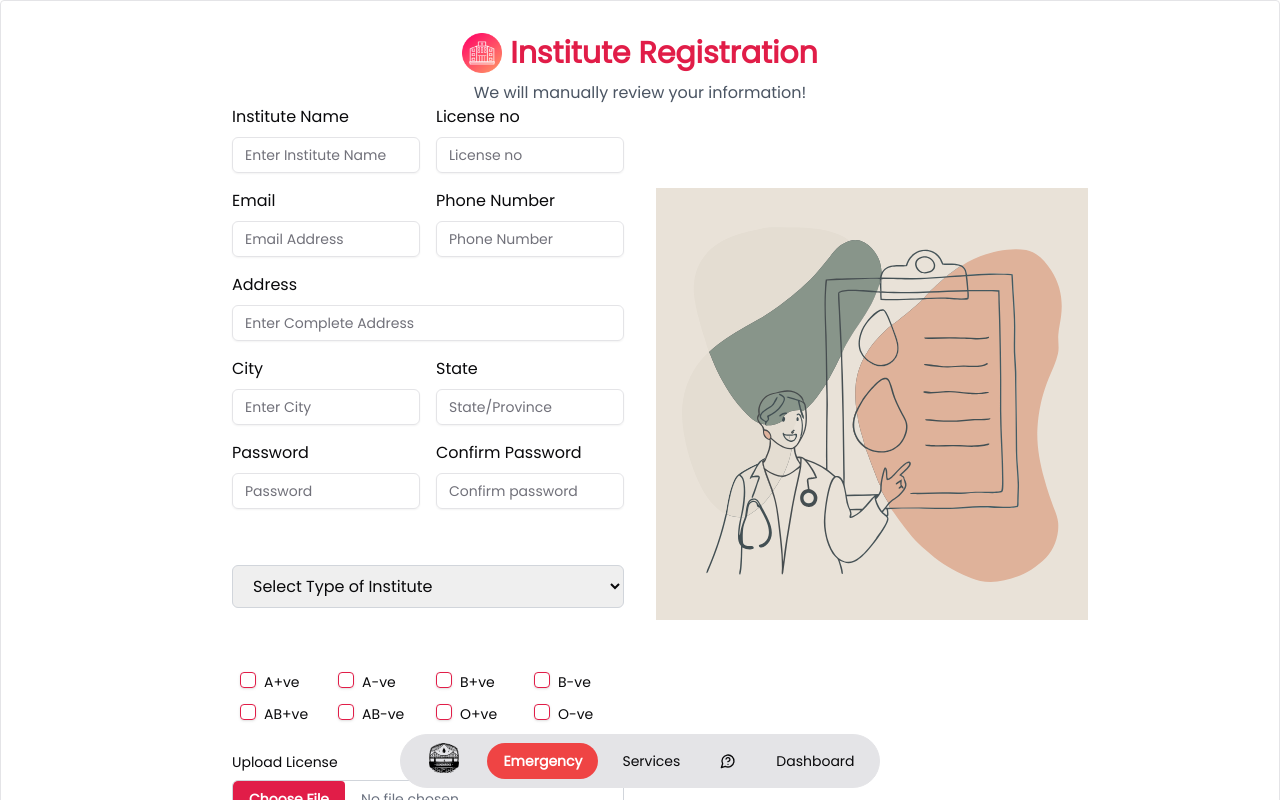
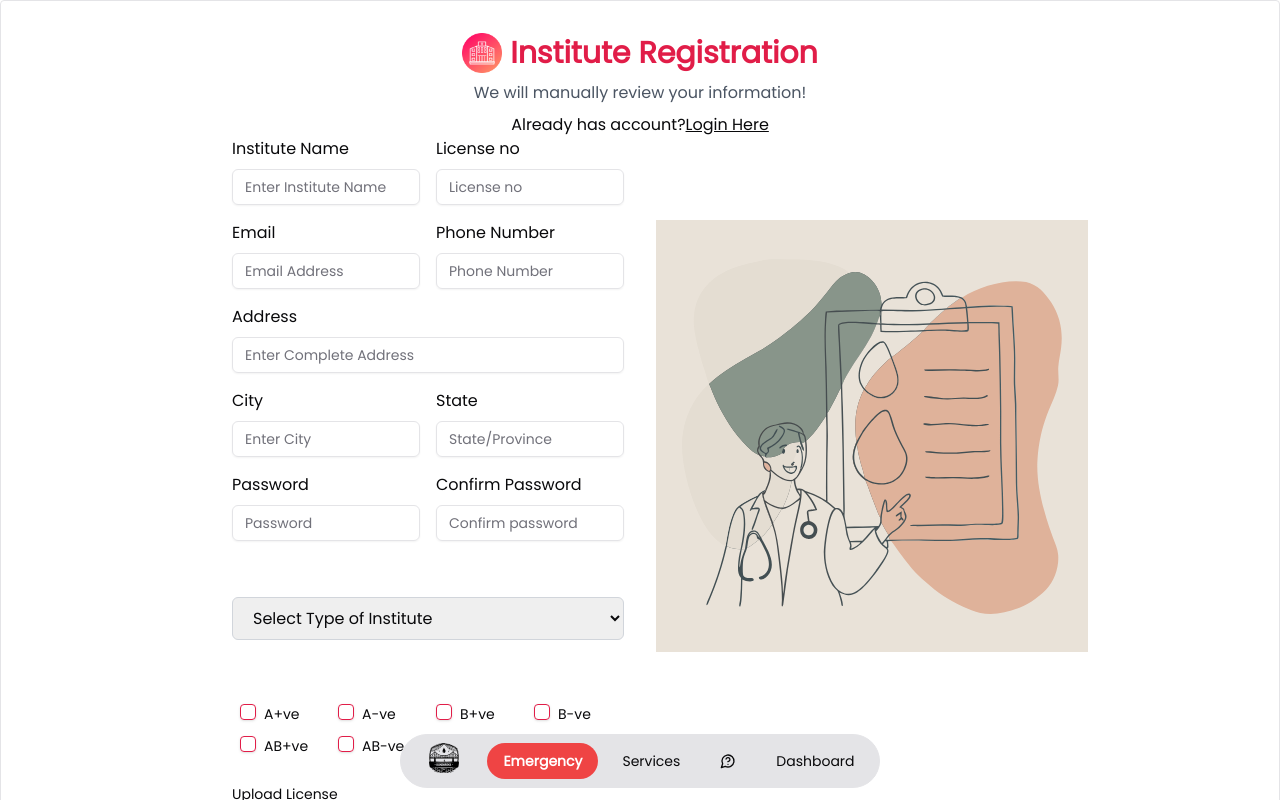
Before and after one commit to istiaqueahmedarik/blood_bridge, a Next.js app in the folder client/: page /hospital_reg in a window 1280 px wide. Shown: the top 800 px of the page. Built offline with nearby package versions, Linux system fonts and the light colour scheme.

Commit message:
Institute Sign Up modified

```diff
--- a/client/src/app/hospital_reg/page.tsx
+++ b/client/src/app/hospital_reg/page.tsx
@@ -25,6 +25,12 @@ function page() {
             <span>Institute Registration</span>
           </h1>
           <p className="text-gray-600">We will manually review your information!</p>
+          <div className="flex flex-row items-center justify-center">
+            <p>Already has account?</p>
+            <Link href={'/institute_login'} className="underline">
+              Login Here
+            </Link>
+          </div>
         </div>
         <div className="grid grid-cols-1 md:grid-cols-2 gap-8">
           <form className="space-y-6 ml-10">
```
